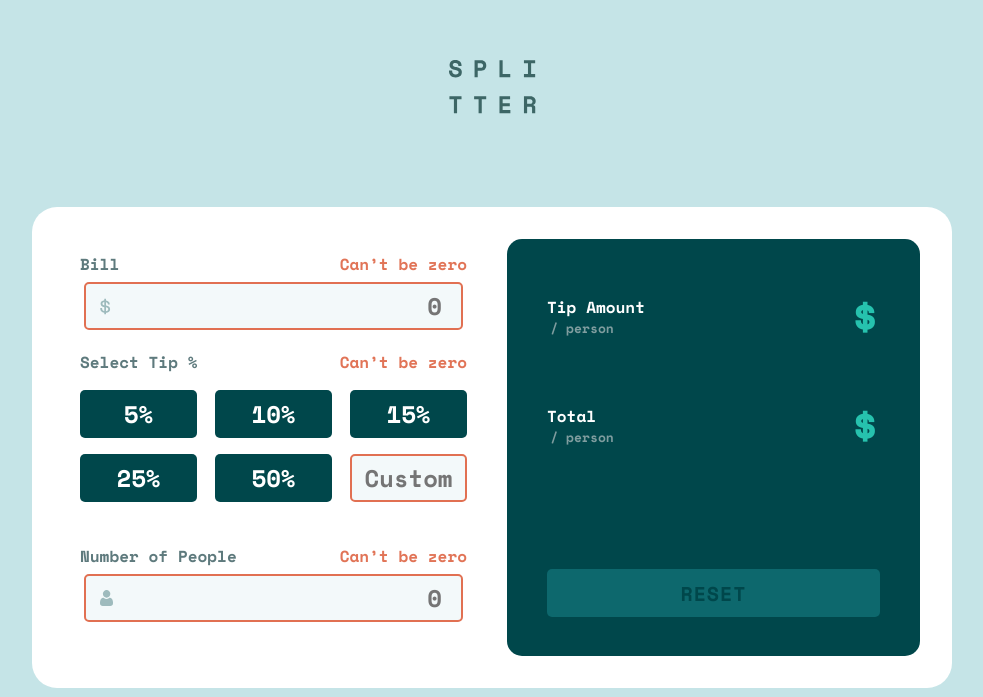
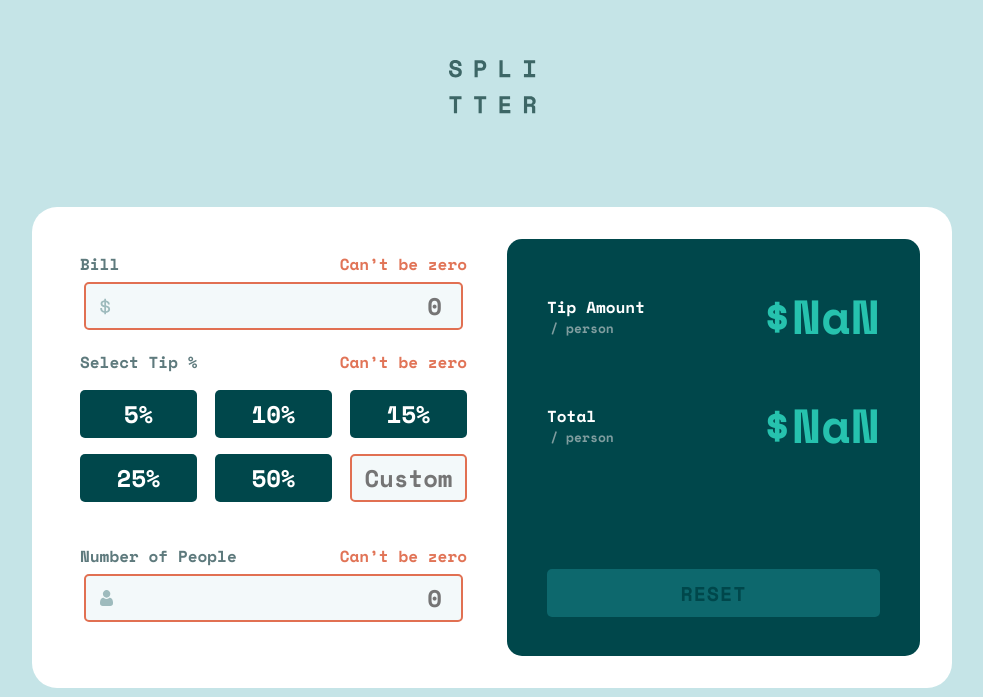
Before and after one commit to Gvantsa-1/tip_calculator-app, a React (Create React App) app: page / in a window 1280 px wide. Shown: the part 103-800 px from the top of the page, without its empty margins (148-1131 px from the left). Built offline with nearby package versions, Linux system fonts and the light colour scheme.

Commit message:
basic part of project

```diff
--- a/src/App.js
+++ b/src/App.js
@@ -7,13 +7,15 @@ function App() {
   const [amount, setAmount] = useState(0);
   const [total, setTotal] = useState(0);
 
-  function resultPerson() {
-    setAmount("j");
-  }
   return (
     <div className="App">
       <img src={icon} className="icon" />
-      <Card amount={amount} total={total} />
+      <Card
+        setTotal={setTotal}
+        amount={amount}
+        total={total}
+        setAmount={setAmount}
+      />
     </div>
   );
 }
--- a/src/button/Button.js
+++ b/src/button/Button.js
@@ -3,38 +3,50 @@ import { v4 as uuidv4 } from "uuid";
 import { useState } from "react";
 
 const buttons = [
-  { id: 1, value: 5 },
-  { id: 2, value: 10 },
-  { id: 3, value: 15 },
-  { id: 4, value: 25 },
-  { id: 5, value: 50 },
+  { id: 5, value: 5 },
+  { id: 10, value: 10 },
+  { id: 15, value: 15 },
+  { id: 25, value: 25 },
+  { id: 50, value: 50 },
 ];
 
 export const Button = (props) => {
+  const { setAmount, setTotal, amount, total, valueBill, valuePeople } = props;
   const min2 = "";
   const max2 = 100;
-  const [value3, setValue3] = useState("");
+  const [valuePercent, setValuePercent] = useState("");
   const [btnColor, setBtnColor] = useState(false);
   const [borderColor3, setBorderColor3] = useState(false);
   const [rate, setRate] = useState(false);
+  const [btnPercent, setBtnPercent] = useState("");
 
   const handleInputChange3 = (event) => {
-    const value3 = Math.max(min2, Math.min(max2, Number(event.target.value)));
-    setValue3(value3);
+    const valuePercent = Math.max(
+      min2,
+      Math.min(max2, Number(event.target.value))
+    );
+    setValuePercent(valuePercent);
     setBorderColor3(true);
   };
-
-  const { amount, total } = props;
   function handleSubmit(btn) {
     setRate(true);
     setBtnColor(btn.id);
     setBorderColor3(true);
+    setBtnPercent(btn.id);
+    console.log();
   }
+
+  setAmount(
+    ((valueBill / valuePeople) * btnPercent) / 100 ||
+      ((valueBill / valuePeople) * valuePercent) / 100
+  );
+  setTotal(valueBill / valuePeople + amount);
+
   return (
     <div>
       <div className={styles.labelContainer}>
         <h2 className={styles.selectTip}>Select Tip %</h2>
-        {rate || value3 > 1 ? null : (
+        {rate || valuePercent > 1 ? null : (
           <h2 className={styles.error}>Can’t be zero</h2>
         )}
       </div>
@@ -69,10 +81,8 @@ export const Button = (props) => {
           className={styles.tipCustom}
           type="number"
           placeholder="Custom"
-          value={value3}
+          value={valuePercent}
           onChange={handleInputChange3}
-          amount={amount}
-          total={total}
         />
       </div>
     </div>
--- a/src/card/Card.js
+++ b/src/card/Card.js
@@ -3,12 +3,21 @@ import { Form } from "../form/Form";
 import { Result } from "../result/Result";
 
 export const Card = (props) => {
-  const { amount, total } = props;
+  const { amount, total, setAmount, setTotal } = props;
   return (
     <div className={styles.cardContainer}>
-      <Form amount={amount} total={total} />
-
-      <Result />
+      <Form
+        setTotal={setTotal}
+        setAmount={setAmount}
+        amount={amount}
+        total={total}
+      />
+      <Result
+        setTotal={setTotal}
+        amount={amount}
+        setAmount={setAmount}
+        total={total}
+      />
     </div>
   );
 };
--- a/src/form/Form.js
+++ b/src/form/Form.js
@@ -1,34 +1,36 @@
 import styles from "./Form.module.css";
 import { Button } from "../button/Button";
-import { useState } from "react";
+import { Suspense, useState } from "react";
 
 export const Form = (props) => {
+  const { amount, total, setAmount, setTotal } = props;
   const min = "";
   const max = 999999;
   const [borderColor, setBorderColor] = useState(false);
   const [borderColor2, setBorderColor2] = useState(false);
-  const [value2, setValue2] = useState("");
-  const [value, setValue] = useState("");
+  const [valuePeople, setValuePeople] = useState("");
+  const [valueBill, setValueBill] = useState("");
 
   const handleInputChange2 = (event) => {
-    const value2 = Math.max(min, Math.min(max, Number(event.target.value)));
-    setValue2(value2);
+    const valuePeople = Math.max(
+      min,
+      Math.min(max, Number(event.target.value))
+    );
+    setValuePeople(valuePeople);
     setBorderColor2(true);
   };
-
   const handleInputChange = (event) => {
-    const value = Math.max(min, Math.min(max, Number(event.target.value)));
-    setValue(value);
+    const valueBill = Math.max(min, Math.min(max, Number(event.target.value)));
+    setValueBill(valueBill);
     setBorderColor(true);
   };
 
-  const { rate, amount, total } = props;
   return (
     <div className={styles.formContainer}>
       <div className={styles.labelContainer}>
         <h2 className={styles.billTitle}>Bill</h2>
 
-        {value < 1 ? <h2 className={styles.error}>Can’t be zero</h2> : null}
+        {valueBill < 1 ? <h2 className={styles.error}>Can’t be zero</h2> : null}
       </div>
       <input
         style={{
@@ -40,14 +42,23 @@ export const Form = (props) => {
         type="number"
         onChange={handleInputChange}
         className={styles.bill}
-        value={value}
+        value={valueBill}
         placeholder="0"
       />
 
-      <Button rate={rate} amount={amount} total={total} />
+      <Button
+        setTotal={setTotal}
+        setAmount={setAmount}
+        amount={amount}
+        total={total}
+        valueBill={valueBill}
+        valuePeople={valuePeople}
+      />
       <div className={styles.labelContainer}>
         <h2 className={styles.NumPeople}>Number of People</h2>
-        {value2 < 1 ? <h2 className={styles.error}>Can’t be zero</h2> : null}
+        {valuePeople < 1 ? (
+          <h2 className={styles.error}>Can’t be zero</h2>
+        ) : null}
       </div>
       <input
         style={{
@@ -58,7 +69,7 @@ export const Form = (props) => {
         }}
         onChange={handleInputChange2}
         type="number"
-        value={value2}
+        value={valuePeople}
         className={styles.inputNumPeople}
         placeholder="0"
       />
--- a/src/result/Result.js
+++ b/src/result/Result.js
@@ -3,20 +3,21 @@ import { useState } from "react";
 
 export const Result = (props) => {
   const [resetColor, setResetColor] = useState(false);
-  const { resultPerson, resultTotal } = props;
+  const { amount, total } = props;
   const refreshPage = () => {
     window.location.reload();
     setResetColor(true);
   };
+
   return (
     <div className={styles.resultWrapper}>
       <div className={styles.tipResult}>
         <h3>Tip Amount</h3>
-        <div className={styles.resultTip}>${resultPerson}</div>
+        <div className={styles.resultTip}>${amount.toFixed(2)}</div>
       </div>
       <div className={styles.totalResult}>
         <h3>Total</h3>
-        <div className={styles.resultTotal}>${resultTotal}</div>
+        <div className={styles.resultTotal}>${total.toFixed(2)}</div>
       </div>
       <button
         style={{ backgroundColor: resetColor === true ? "var(--cyan)" : null }}
```
